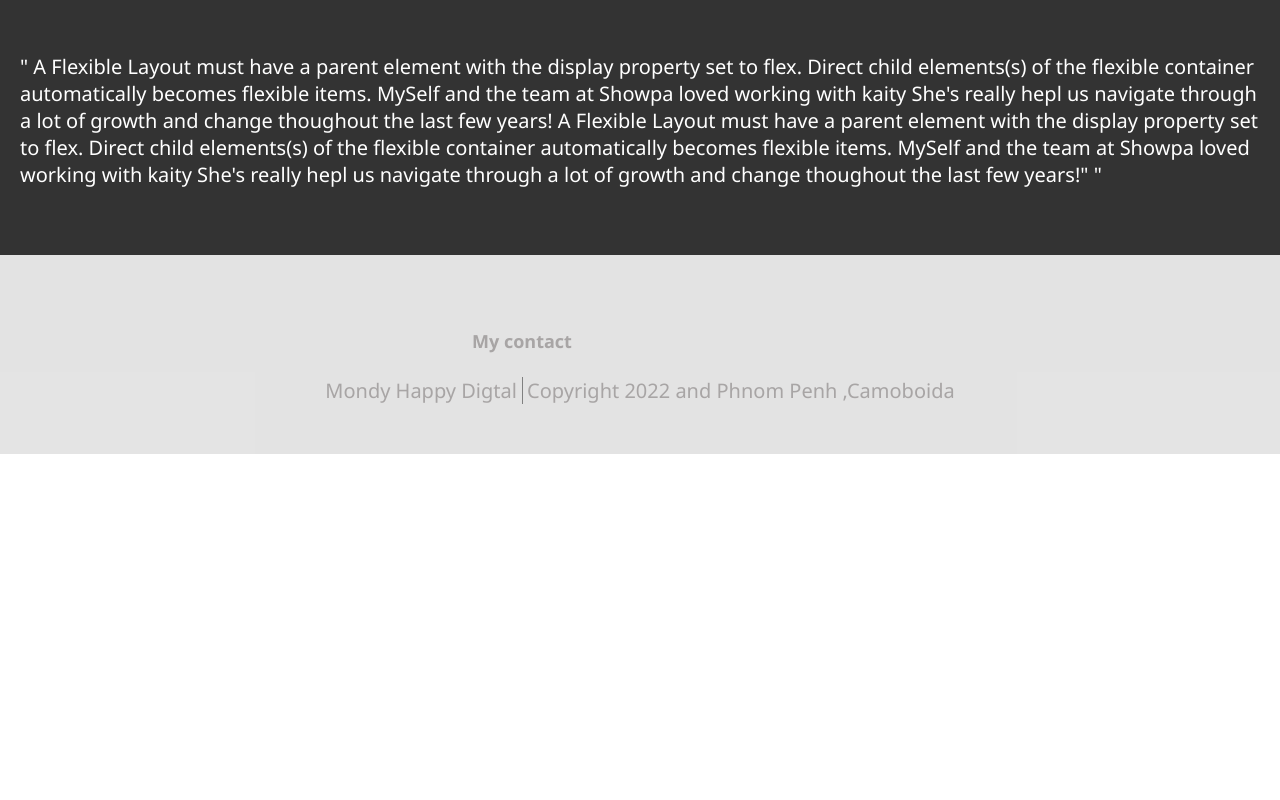
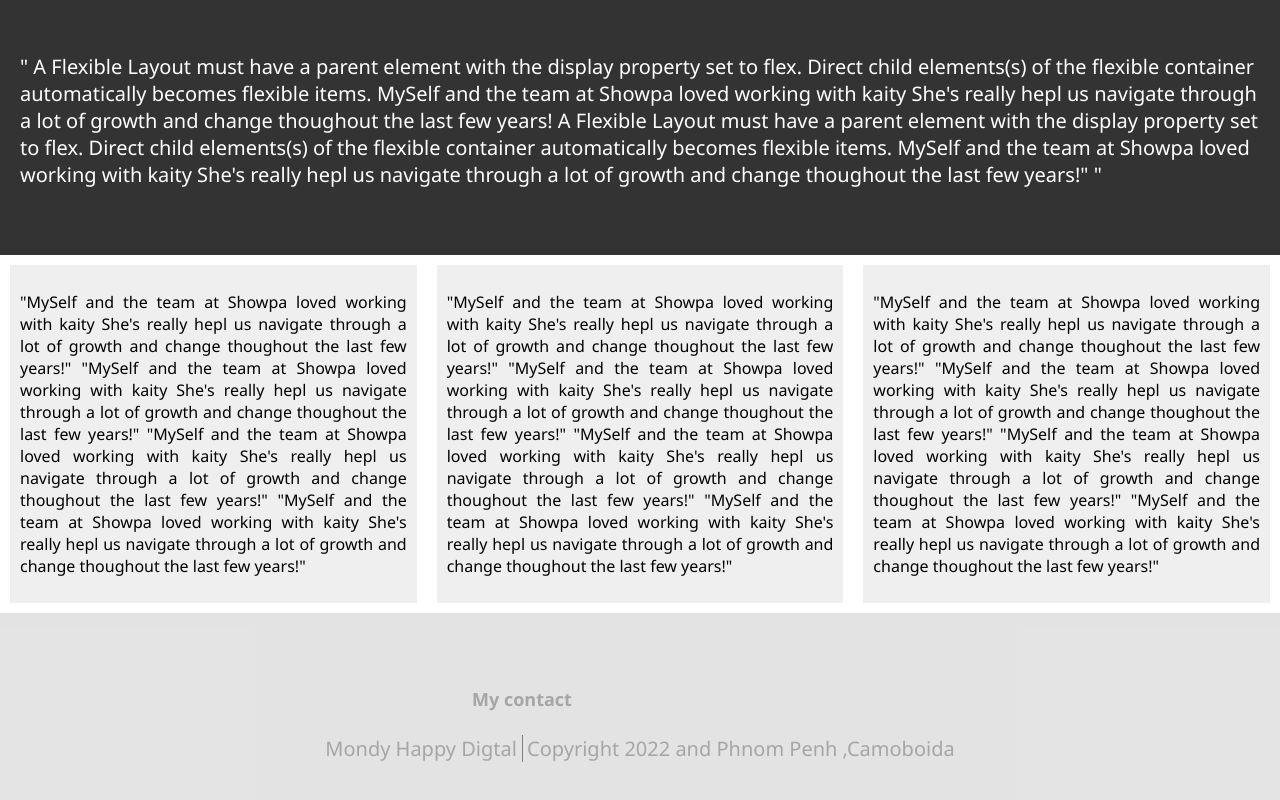
Before and after one commit to NaraGain/naraGain.github.io, a plain HTML site: page index.html in a window 1280 px wide. Shown: the part 1153-1953 px from the top of the page. Before the commit the page ends 1607 px from the top, so only its background shows below. Drawn offline with Linux system fonts and the light colour scheme.

Commit message:
Update index.html

```diff
--- a/index.html
+++ b/index.html
@@ -117,7 +117,43 @@
     </span>
     </div>
 
+  <div class = "box">
+        <div class = "box-1">
 
+            <p>"MySelf and the team at Showpa loved working with kaity She's
+                really hepl us navigate through a lot of growth and change thoughout the last few years!"
+                "MySelf and the team at Showpa loved working with kaity She's
+                    really hepl us navigate through a lot of growth and change thoughout the last few years!"
+                    "MySelf and the team at Showpa loved working with kaity She's
+                        really hepl us navigate through a lot of growth and change thoughout the last few years!"
+                        "MySelf and the team at Showpa loved working with kaity She's
+                            really hepl us navigate through a lot of growth and change thoughout the last few years!"</p>
+        </div>
+        <div class = "box-2">
+
+            <p>"MySelf and the team at Showpa loved working with kaity She's
+                really hepl us navigate through a lot of growth and change thoughout the last few years!"
+                "MySelf and the team at Showpa loved working with kaity She's
+                    really hepl us navigate through a lot of growth and change thoughout the last few years!"
+                    "MySelf and the team at Showpa loved working with kaity She's
+                        really hepl us navigate through a lot of growth and change thoughout the last few years!"
+                        "MySelf and the team at Showpa loved working with kaity She's
+                            really hepl us navigate through a lot of growth and change thoughout the last few years!"</p>
+                    </div>
+                    <div class = "box-3">
+
+                        <p>"MySelf and the team at Showpa loved working with kaity She's
+                            really hepl us navigate through a lot of growth and change thoughout the last few years!"
+                            "MySelf and the team at Showpa loved working with kaity She's
+                                really hepl us navigate through a lot of growth and change thoughout the last few years!"
+                                "MySelf and the team at Showpa loved working with kaity She's
+                                    really hepl us navigate through a lot of growth and change thoughout the last few years!"
+                                    "MySelf and the team at Showpa loved working with kaity She's
+                                        really hepl us navigate through a lot of growth and change thoughout the last few years!"</p>
+                                </div>
+
+    </div>
+    </div>
 
     <footer>
         <div>
```
